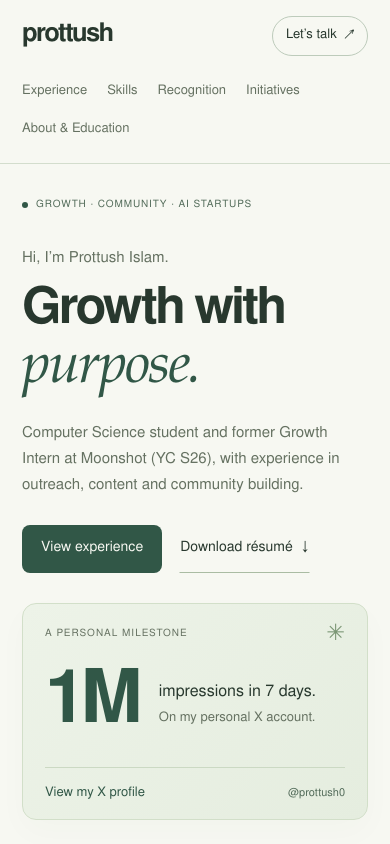
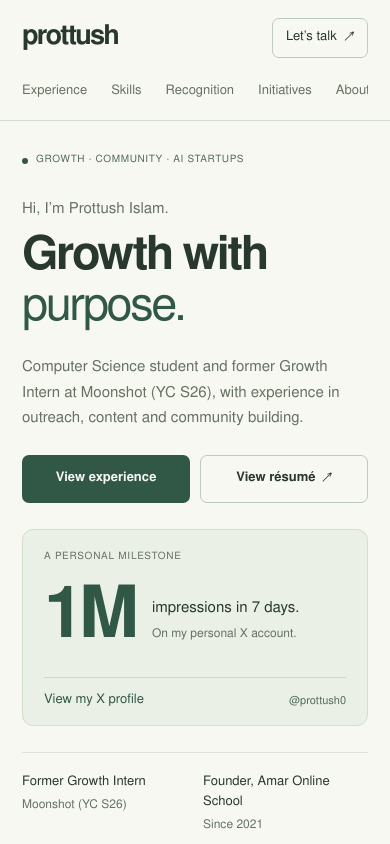
Before and after one commit to prottushislam/portfolio, a plain HTML site: page index.html in a window 390 px wide. Shown: the top 844 px of the page. Drawn offline with Linux system fonts and the light colour scheme.

Commit message:
Redesign opening section and simplify resume download card

```diff
--- a/index.html
+++ b/index.html
@@ -22,7 +22,7 @@
   <section id="home" class="hero section-wrap">
     <div class="hero-top"><span class="eyebrow">GROWTH · COMMUNITY · AI STARTUPS</span></div>
     <div class="hero-content">
-      <div class="hero-copy"><p class="intro">Hi, I’m Prottush Islam.</p><h1>Growth with<br><span class="serif">purpose.</span></h1><p class="hero-description">Computer Science student and former Growth Intern at Moonshot (YC S26), with experience in outreach, content and community building.</p><div class="hero-actions"><a class="button button-yellow" href="#experience">View experience</a><a class="button button-outline" href="assets/prottush_resume.pdf" download="Prottush_Islam_Resume.pdf">Download résumé</a></div></div>
+      <div class="hero-copy"><p class="intro">Hi, I’m Prottush Islam.</p><h1>Growth with<br><span class="serif">purpose.</span></h1><p class="hero-description">Computer Science student and former Growth Intern at Moonshot (YC S26), with experience in outreach, content and community building.</p><div class="hero-actions"><a class="button button-yellow" href="#experience">View experience</a><a class="button button-outline" href="#resume-heading">View résumé <span aria-hidden="true">↗</span></a></div></div>
       <aside id="milestone" class="hero-panel milestone-panel" aria-labelledby="milestone-heading">
         <div class="panel-top"><h2 id="milestone-heading">A PERSONAL MILESTONE</h2><span class="mini-mark" aria-hidden="true">✳</span></div>
         <div class="milestone-body"><div class="milestone-value">1M</div><div class="milestone-description"><p class="milestone-result">impressions in <strong>7 days.</strong></p><p class="milestone-context">On my personal X account.</p></div></div>
@@ -69,9 +69,9 @@
     </div>
   </section>
   <section id="about" class="about section-wrap"><div class="about-copy"><p class="eyebrow">05 / ABOUT & EDUCATION</p><h2>Curious about tech.<br><span class="serif">Committed to people.</span></h2><p>I’m a Computer Science student at the University of the People, with a focus on growth, AI startups and user acquisition.</p><p>My experience spans founding Amar Online School, working as a Growth Intern at Moonshot and serving as a Child Advisor at Terre des Hommes. I’m interested in work where research, communication and community can create useful connections.</p><div id="education" class="education"><h3>Education</h3><div><strong>BSc in Computer Science</strong><span>University of the People · Expected 2030</span></div><div><strong>Higher Secondary Certificate</strong><span>Sherpur Government College · 2023–2025</span></div></div></div><aside class="resume-card" aria-labelledby="resume-heading">
-      <div class="resume-header"><span class="resume-file" aria-hidden="true">PDF</span><div><h3 id="resume-heading">My résumé</h3><p>Prottush Islam <span>· 1 page</span></p></div></div>
-      <p class="resume-description">A concise overview of my experience, skills and education.</p>
-      <div class="resume-actions"><a class="button button-outline" href="assets/prottush_resume.pdf" target="_blank" rel="noopener" aria-label="View Prottush Islam’s résumé PDF in a new tab">View résumé</a><a class="button button-yellow" href="assets/prottush_resume.pdf" download="Prottush_Islam_Resume.pdf">Download PDF</a></div>
+      <div class="resume-header"><span class="resume-file" aria-hidden="true"><svg width="26" height="30" viewBox="0 0 26 30" fill="none"><path d="M5 1h10l7 7v21H5V1Z" stroke="currentColor" stroke-width="1.5"/><path d="M15 1v8h7M9 15h9M9 20h9M9 25h6" stroke="currentColor" stroke-width="1.5"/></svg></span><div><h3 id="resume-heading">Résumé</h3><p>Prottush Islam <span>· PDF · 1 page</span></p></div></div>
+      <p class="resume-description">My experience, skills and education, in one place. View online or download a copy.</p>
+      <div class="resume-actions"><a class="button button-outline" href="assets/prottush_resume.pdf" target="_blank" rel="noopener" aria-label="View Prottush Islam’s résumé PDF in a new tab">Preview PDF <span aria-hidden="true">↗</span></a><a class="button button-yellow" href="assets/prottush_resume.pdf" download="Prottush_Islam_Resume.pdf">Download résumé <span aria-hidden="true">↓</span></a></div>
     </aside></section>
   <section id="contact" class="contact section-wrap" aria-labelledby="contact-heading">
     <div class="contact-grid">
--- a/styles.css
+++ b/styles.css
@@ -91,3 +91,65 @@
 
 /* Navigation follows the actual page section order. */
 .site-header #navigation{flex-wrap:wrap;column-gap:30px;row-gap:2px}@media(max-width:760px){.site-header #navigation{justify-content:flex-start;column-gap:20px;row-gap:0;font-size:.8125rem}.site-header #navigation a{padding:9px 0}}
+
+/* Opening and resume: balanced type, clear actions, and compact navigation. */
+.site-header{padding-top:22px;padding-bottom:0;gap:20px}
+.site-header .brand-mark{font-size:1.85rem}
+.site-header .header-talk{border-radius:7px;font-size:.875rem;padding:11px 17px}
+.site-header #navigation{flex-wrap:nowrap;justify-content:flex-start;gap:30px;overflow-x:auto;max-width:100%;min-width:0;padding:0 0 12px;scrollbar-width:thin;scrollbar-color:#bdcbbb transparent}
+.site-header #navigation a{flex-shrink:0;font-size:.875rem;padding:10px 0}
+.hero{padding-top:38px}
+.hero-top .eyebrow{font-size:.6875rem;letter-spacing:.07em}
+.hero-content{padding:30px 0 36px;gap:60px;align-items:center}
+.hero .intro{font-size:1rem;margin-bottom:16px}
+.hero h1{font-size:clamp(3.25rem,6vw,5rem);line-height:1.08;letter-spacing:-.05em}
+.hero h1 .serif{font-family:Nimbus,Arial,sans-serif;font-style:normal;font-weight:400;font-size:1em;letter-spacing:-.05em;margin:0}
+.hero-description{font-size:1rem;line-height:1.7;max-width:455px;margin:22px 0 26px}
+.hero-actions{display:grid;grid-template-columns:1fr 1fr;max-width:440px;gap:12px}
+.hero-actions .button{font-size:.875rem;font-weight:700;padding:14px 12px;min-height:49px;border-radius:7px}
+.hero-actions .button-outline{border:1px solid #bdcbbb;background:transparent}
+.hero-actions .button-outline::after{content:none}
+.hero-panel{background:#eaf0e5;border-radius:12px;box-shadow:none;padding:24px 26px 0}
+.hero-panel .panel-top h2{font-size:.6875rem;letter-spacing:.075em}
+.hero-panel .mini-mark{display:none}
+.hero-panel .milestone-body{display:grid;grid-template-columns:auto 1fr;align-items:center;gap:22px;padding:25px 0}
+.hero-panel .milestone-value{font-size:5.5rem;margin:0;letter-spacing:-.07em}
+.hero-panel .milestone-result{font-size:1.0625rem;line-height:1.45}
+.hero-panel .milestone-context{font-size:.875rem}
+.hero-panel .milestone-link{padding:16px 0;min-height:54px;flex-direction:row;align-items:center}
+.about{align-items:start}
+.resume-card{max-width:none;padding:30px;background:#fffef9;border:1px solid #d2ddcc;border-radius:14px;box-shadow:0 8px 28px #28382e05;align-self:center}
+.resume-header{gap:17px}
+.resume-file{width:54px;height:62px;background:#eaf0e5;border:0;border-radius:10px;color:var(--yellow)}
+.resume-header h3{font-size:1.5rem;margin-bottom:5px}
+.resume-header p{font-size:.875rem}
+.resume-description{font-size:.9375rem;line-height:1.65;margin:23px 0}
+.resume-actions{grid-template-columns:1fr;gap:10px}
+.resume-card .button{font-size:.9375rem;min-height:49px;padding:13px 16px;justify-content:space-between}
+.resume-actions .button-yellow{grid-row:1}
+@media(max-width:760px){
+.site-header{padding:18px 22px 0;gap:16px}
+.site-header .brand-mark{font-size:1.7rem}
+.site-header #navigation{gap:24px;padding-bottom:10px;justify-content:flex-start;flex-wrap:nowrap}
+.site-header #navigation a{font-size:.8125rem;padding:8px 0}
+.site-header .header-talk{font-size:.8125rem;min-height:40px;padding:9px 13px}
+.hero{padding-top:27px}
+.hero-top .eyebrow{font-size:.625rem;letter-spacing:.065em}
+.hero-content{padding:25px 0 26px;gap:26px}
+.hero .intro{font-size:.9375rem;margin-bottom:13px}
+.hero h1{font-size:clamp(2.9rem,12vw,4rem);line-height:1.08}
+.hero-description{font-size:.9375rem;margin:20px 0 23px;line-height:1.7}
+.hero-actions{gap:10px}
+.hero-actions .button{padding:13px 10px;min-height:48px;font-size:.8125rem}
+.hero-panel{padding:20px 21px 0;border-radius:11px}
+.hero-panel .panel-top h2{font-size:.625rem}
+.hero-panel .milestone-body{gap:18px;padding:20px 0}
+.hero-panel .milestone-value{font-size:4.5rem}
+.hero-panel .milestone-result{font-size:.9375rem}
+.hero-panel .milestone-context{font-size:.75rem;margin-top:5px}
+.hero-panel .milestone-link{font-size:.8125rem;padding:13px 0;min-height:48px}
+.resume-card{max-width:none;padding:24px;border-radius:12px;justify-self:stretch}
+.resume-actions{grid-template-columns:1fr}
+.resume-card .button{font-size:.875rem}
+}
+@media(max-width:350px){.site-header{padding-left:18px;padding-right:18px}.hero-top .eyebrow{font-size:.5625rem}.hero h1{font-size:2.8rem}.hero-panel .milestone-value{font-size:4rem}.hero-panel .milestone-body{gap:12px}.hero-actions .button{font-size:.75rem}.resume-card{padding:20px}}
```
